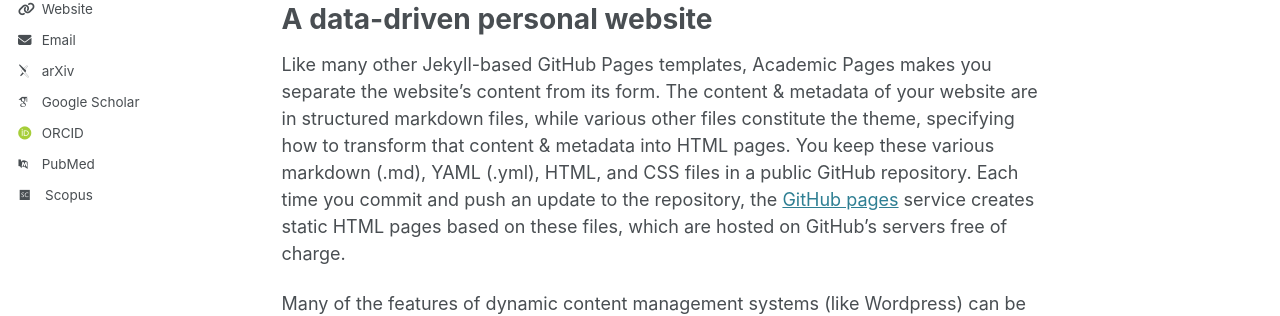
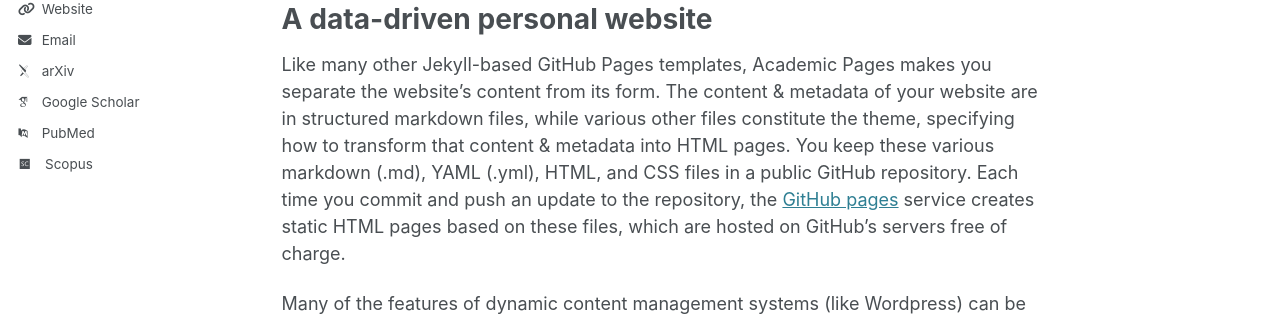
Before and after one commit to crobardet/crobardet.github.io, a Jekyll site: the page built from _pages/about.md, in a window 1280 px wide. Shown: the part 440-756 px from the top of the page. Built offline with Jekyll 4.4.1, drawn with Linux system fonts in a browser that asks for light colours; some web fonts are replaced.

Commit message:
Update _config.yml

```diff
--- a/_config.yml
+++ b/_config.yml
@@ -34,7 +34,7 @@
   arxiv            : "https://arxiv.org/search/cs?searchtype=author&query=Robardet,+C"
   googlescholar    : "https://scholar.google.fr/citations?user=0l9QDl0AAAAJ&hl=fr"
   impactstory      : # URL
-  orcid            : "https://orcid.org/0000-0002-8583-9408"
+  orcid            : #"https://orcid.org/0000-0002-8583-9408"
   semantic         : # URL
   pubmed           : "https://pubmed.ncbi.nlm.nih.gov/?term=celine+robardet"
   DBLP             : "https://dblp.org/pid/r/CRobardet.html"
```
